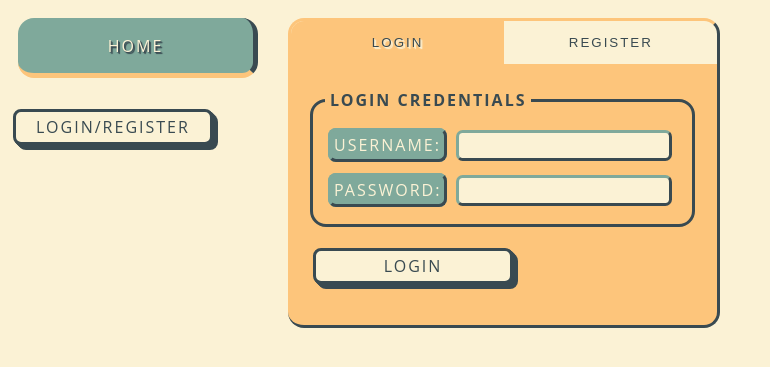
After one commit to hexueer/Recipe-Matching-Database, a Flask app: template templates/login.html in a window 1280 px wide. The commit adds this page. Shown: the top 367 px of the page, without its empty margins (0-770 px from the left). Run offline with Flask 2, Linux system fonts and the light colour scheme; the template is opened without the code that fills it, so the values that code supplies are empty.

Commit message:
login logic draft finished

```diff
--- a/app.py
+++ b/app.py
@@ -27,85 +27,108 @@ app.config['TRAP_BAD_REQUEST_ERRORS'] = True
 
 @app.route('/')
 def index():
-    user = session.get('user','')
-    return render_template('index.html', page_title="RMD", user=user)
+    username = session.get('username','')
+    return render_template('index.html', page_title="RMD", user=username)
 
 @app.route('/insert/', methods=['GET', 'POST'])
 def insert():
-    pass
+    # logged in?
+    if 'username' in session:
+        username = session.get('username')
+        # insert code
+    else:
+        # flash, cannot insert recipe without being logged in
+        pass
 
 @app.route('/update/<int:rid>', methods=['GET', 'POST'])
 def update(rid):
-    pass
+    # logged in?
+    if 'username' in session:
+        username = session.get('username')
+        # update code
+    else:
+        # flash, cannot update recipe without being logged in
+        pass
 
 @app.route('/search/', methods=['GET', 'POST'])
 def search():
     pass
 
-@app.route('/join/', methods=["POST"])
-def join():
-    username = request.form.get('username')
-    passwd = request.form.get('password')
-    # if passwd1 != passwd2:
-    #     flash('passwords do not match')
-    #     return redirect( url_for('index'))
-    hashed = bcrypt.hashpw(passwd.encode('utf-8'),
-                           bcrypt.gensalt())
-    stored = hashed.decode('utf-8')
-    print(passwd, type(passwd1), hashed, stored)
-    conn = dbi.connect()
-    curs = dbi.cursor(conn)
-    try:
-        curs.execute('''INSERT INTO user(uid,username,hashed)
-                        VALUES(null,%s,%s)''',
-                     [username, stored])
-        conn.commit()
-    except Exception as err:
-        flash('That username is taken: {}'.format(repr(err)))
-        return redirect(url_for('index'))
-    curs.execute('select last_insert_id()')
-    row = curs.fetchone()
-    uid = row[0]
-    flash('FYI, you were issued UID {}'.format(uid))
-    session['username'] = username
-    session['uid'] = uid
-    session['logged_in'] = True
-    session['visits'] = 1
-    return redirect( url_for('user', username=username) )
+@app.route('/login/', methods=['GET', 'POST'])
+def login():
+    # render login/register page first
+    if request.method == 'GET':
+        return render_template('login.html', page_title="Login/Register")
 
-@app.route('/login/', methods=["POST"])
-def login():
-    username = request.form.get('username')
-    passwd = request.form.get('password')
-    conn = dbi.connect()
-    curs = dbi.dict_cursor(conn)
-    curs.execute('''SELECT uid,hashed
-                    FROM user
-                    WHERE username = %s''',
-                 [username])
-    row = curs.fetchone()
-    if row is None:
-        # Same response as wrong password
-        flash('login incorrect. Try again or join')
-        return redirect( url_for('index'))
-    stored = row['hashed']
-    print('database has stored: {} {}'.format(stored,type(stored)))
-    print('form supplied passwd: {} {}'.format(passwd,type(passwd)))
-    hashed2 = bcrypt.hashpw(passwd.encode('utf-8'),
-                            stored.encode('utf-8'))
-    hashed2_str = hashed2.decode('utf-8')
-    print('rehash is: {} {}'.format(hashed2_str,type(hashed2_str)))
-    if hashed2_str == stored:
-        print('they match!')
-        flash('successfully logged in as '+username)
-        session['username'] = username
-        session['uid'] = row['uid']
-        session['logged_in'] = True
-        session['visits'] = 1
-        return redirect( url_for('user', username=username) )
     else:
-        flash('login incorrect. Try again or join')
-        return redirect( url_for('index'))
+        # if first-time user
+        if request.form['submit'] == 'register':
+            fullname = request.form.get('fullname')
+            email = request.form.get('email')
+            username = request.form.get('username')
+            passwd = request.form.get('password')
+            passwd2 = request.form.get('password2')
+            if passwd != passwd2:
+                flash('passwords do not match')
+                return redirect( url_for('index'))
+            hashed = bcrypt.hashpw(passwd.encode('utf-8'),
+                                bcrypt.gensalt())
+            stored = hashed.decode('utf-8')
+            # print(passwd, type(passwd), hashed, stored)
+
+            conn = dbi.connect()
+            curs = dbi.cursor(conn)
+            try:
+                curs.execute('''INSERT INTO user(name,email,username,hashed)
+                                VALUES(%s, %s, %s, %s)''',
+                            [fullname, email, username, stored])
+                conn.commit()
+
+            except Exception as err:
+                flash('That username is taken: {}'.format(repr(err)))
+                return redirect(url_for('index'))
+
+            curs.execute('select last_insert_id()')
+            row = curs.fetchone()
+            uid = row[0]
+            flash('FYI, you were issued UID {}'.format(uid))
+            session['username'] = username
+            session['uid'] = uid
+            session['logged_in'] = True
+            session['visits'] = 1
+            return redirect( url_for('index', page_title="RMD", user=username) )
+            # return redirect( url_for('user', username=username) )
+
+        # else login
+        else:
+            username = request.form.get('username')
+            passwd = request.form.get('password')
+
+            conn = dbi.connect()
+            row = helper.validate_login(conn, username)
+            if row is None:
+                # Same response as wrong password
+                flash('login incorrect. Try again or join')
+                return redirect( url_for('login'))
+            stored = row['hashed']
+            # print('database has stored: {} {}'.format(stored,type(stored)))
+            # print('form supplied passwd: {} {}'.format(passwd,type(passwd)))
+            hashed2 = bcrypt.hashpw(passwd.encode('utf-8'),
+                                    stored.encode('utf-8'))
+            hashed2_str = hashed2.decode('utf-8')
+            # print('rehash is: {} {}'.format(hashed2_str,type(hashed2_str)))
+            if hashed2_str == stored:
+                # print('they match!')
+                flash('successfully logged in as '+username)
+                session['username'] = username
+                session['uid'] = row['uid']
+                session['logged_in'] = True
+                session['visits'] = 1
+                return redirect( url_for('index', page_title="RMD", user=username) )
+                # return redirect( url_for('user', username=username) )
+            else:
+                flash('login incorrect. Try again or join')
+                return redirect( url_for('login'))
 
 @app.route('/logout/')
 def logout():
--- a/static/style.css
+++ b/static/style.css
@@ -76,7 +76,6 @@ nav button, nav a {
     cursor: pointer;
     /* Firefox uses font -apple-system unless I repeat the font spec here. */
     font-family: var(--font-family);
-
     font-size: 1rem;
     text-decoration: none;
     text-shadow: 1px 1px 1px var(--color-dark),
@@ -116,11 +115,12 @@ label {
     border-right-color: var(--color-dark);
     background-color: var(--color-header);
     color: var(--color-light);
-    padding: 6px;
+    padding: 3px;
 }
 
 legend {
     font-weight: bold;
+    padding: 5px;
 }
 
 select {
@@ -150,6 +150,7 @@ input {
     padding: 5px;
     border-bottom-color: var(--color-dark);
     border-right-color: var(--color-dark);
+    width: 200px;
 }
 
 input:focus {
@@ -189,6 +190,75 @@ input[type=submit]:active {
     left: 5px;
 }
 
+/* Style the tab */
+.tab {
+    margin-top: 10px;
+    overflow: hidden;
+    border: 3px solid var(--color-dark);
+    border-bottom: none;
+    border-left: 3px solid var(--color-focus);
+    border-top: 3px solid var(--color-focus);
+    border-radius: 1em 1em 0 0;
+}
+
+/* Style the buttons that are used to open the tab content */
+.tab button {
+    background-color: inherit;
+    float: left;
+    border: none;
+    outline: none;
+    cursor: pointer;
+    padding: 14px 16px;
+    transition: 1s;
+    color: var(--color-dark);
+    letter-spacing: 2px;
+    text-decoration: none;
+    text-transform: uppercase;
+    width: 50%;
+}
+
+/* Change background color of buttons on hover */
+.tab button:hover {
+    text-shadow: 1px 1px 1px var(--color-focus),
+                 2px 2px 1px var(--color-focus);
+}
+
+/* Create an active/current tablink class */
+.tab button.active {
+    background-color: var(--color-focus);
+    text-shadow: 1px 1px 1px var(--color-light),
+                 2px 2px 1px var(--color-light);
+}
+
+/* Style the tab content */
+.tabcontent {
+    display: none;
+    padding: 20px;
+    border: 3px solid var(--color-dark);
+    border-left: none;
+    border-top: none;
+    border-radius: 0 0 1em 1em;
+    background-color: var(--color-focus);
+    -webkit-animation: fadeEffect 1s;
+    animation: fadeEffect 1s;
+}
+
+.tabcontent > form > fieldset {
+    border: 3px solid var(--color-dark);
+    border-radius: 1em;
+}
+
+/* Fade in tabs */
+@-webkit-keyframes fadeEffect {
+    from {opacity: 0;}
+    to {opacity: 1;}
+}
+
+@keyframes fadeEffect {
+    from {opacity: 0;}
+    to {opacity: 1;}
+}
+
 @media (min-width: 768px) {
     input[type=submit] {
     padding: 0.25em 0.75em;
--- a/templates/base.html
+++ b/templates/base.html
@@ -22,20 +22,13 @@
                 </ul>
 
                 {% if user %}
-
-                <form method="post" action="{{url_for('logout')}}">
-                        <button>logout {{user}}</button>
+                <form method="get" action="{{url_for('logout')}}">
+                    <p><input type="submit" value="logout {{user}}">
                 </form>
 
                 {% else %}
-                <form method="post" action="{{url_for('login')}}">
-                        <p><label>User: <input type=text name="loginname"></label>
-                        <p><label>Pass: <input type=password name="loginpass"></label>
-                        <p><input type="submit" value="login">
-                </form>
-
-                <form action="{{url_for('join')}}">
-                    <p><input type="submit" value="join">
+                <form method="get" action="{{url_for('login')}}">
+                    <p><input type="submit" value="login/register">
                 </form>
 
                 {% endif %}
--- /dev/null
+++ b/templates/login.html
@@ -0,0 +1,69 @@
+{% extends "base.html" %}
+
+{% block main_content %}
+<!-- Tab links -->
+<div class="tab">
+        <button class="tablinks" onclick="openTab(event, 'login')" id="defaultOpen">login</button>
+        <button class="tablinks" onclick="openTab(event, 'register')">register</button>
+    </div>
+
+    <!-- Tab content -->
+    <div id="login" class="tabcontent">
+        <form method="post" action="{{url_for('login')}}">
+            <fieldset>
+            <legend>login credentials</legend>
+                <table>
+                    <tr><td><label for="username">Username: </label></td>
+                        <td><input type=text name="username"></td></tr>
+                    <tr><td><label for="password">Password:</label></td>
+                        <td><input type=password name="password"></td></tr>
+                </table>
+            </fieldset>
+
+            <p><input type="submit" name="submit" value="login">
+        </form>
+    </div>
+
+    <div id="register" class="tabcontent">
+        <form method="post" action="{{url_for('login')}}">
+            <fieldset>
+            <legend>Make an Account</legend>
+                <table>
+                    <tr><td><label for="fullname">Full Name: </label></td>
+                        <td><input type=text name="fullname"></td></tr>
+                    <tr><td><label for="email">Email: </label></td>
+                        <td><input type=text name="email"></td></tr>
+                    <tr><td><label for="username">Username: </label></td>
+                        <td><input type=text name="username"></td></tr>
+                    <tr><td><label for="password">Password:</label></td>
+                        <td><input type=password name="password"></td></tr>
+                    <tr><td><label for="password2">Re-type Password:</label></td>
+                        <td><input type=password name="password2"></td></tr>
+                </table>
+            </fieldset>
+
+            <p><input type="submit" name="submit" value="register">
+        </form>
+    </div>
+{% endblock %}
+
+{% block end_scripts %}
+<script>
+    // Get the element with id="defaultOpen" and click on it
+    document.getElementById("defaultOpen").click();
+
+    function openTab(event, action) {
+      var i, tabcontent, tablinks;
+      tabcontent = document.getElementsByClassName("tabcontent");
+      for (i = 0; i < tabcontent.length; i++) {
+        tabcontent[i].style.display = "none";
+      }
+      tablinks = document.getElementsByClassName("tablinks");
+      for (i = 0; i < tablinks.length; i++) {
+        tablinks[i].className = tablinks[i].className.replace(" active", "");
+      }
+      document.getElementById(action).style.display = "block";
+      event.currentTarget.className += " active";
+    }
+    </script>
+{% endblock %}
```
Also changed, not shown: helper.py (+10 -0 lines), rmd.sql (+19 -16 lines), templates/join.html (deleted, +0 -26 lines). Lines whose indentation alone changed are shown as unchanged.
